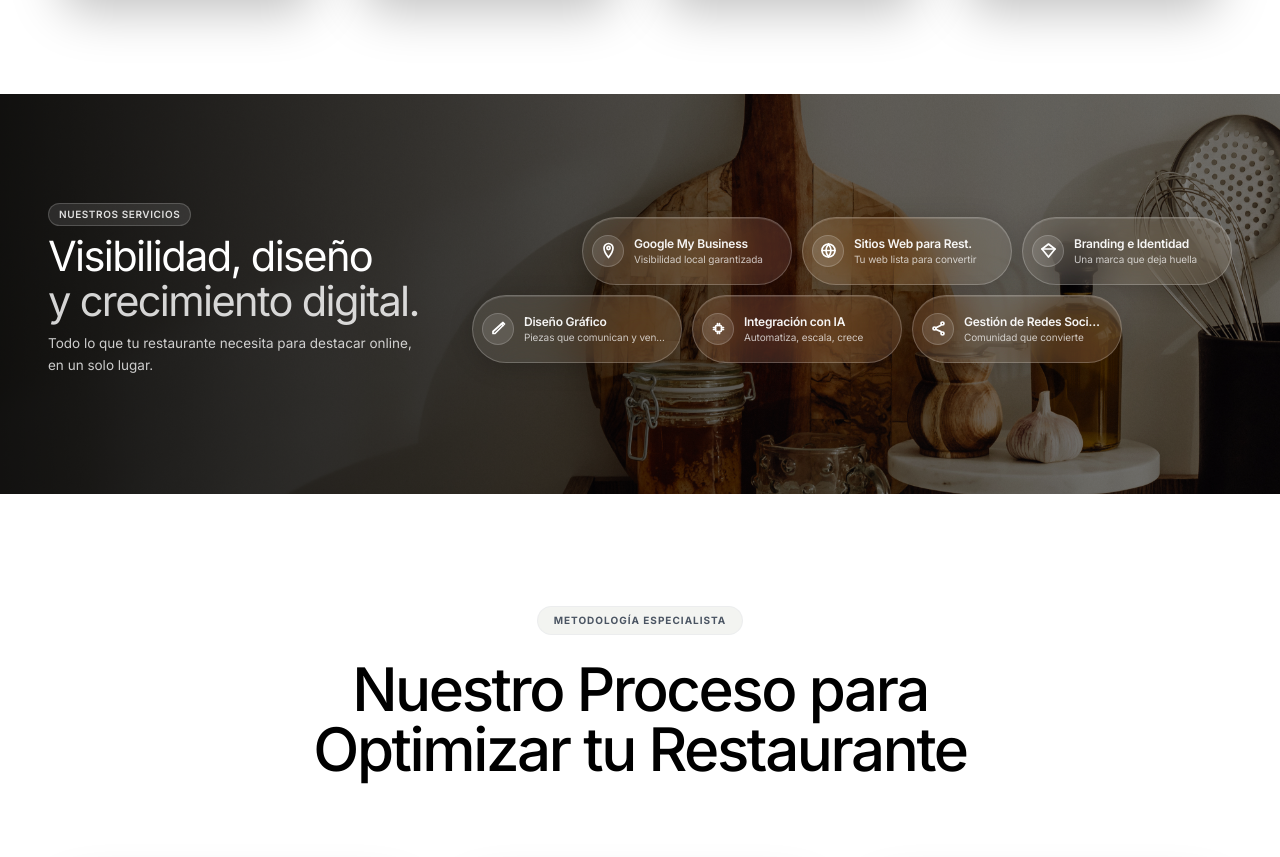
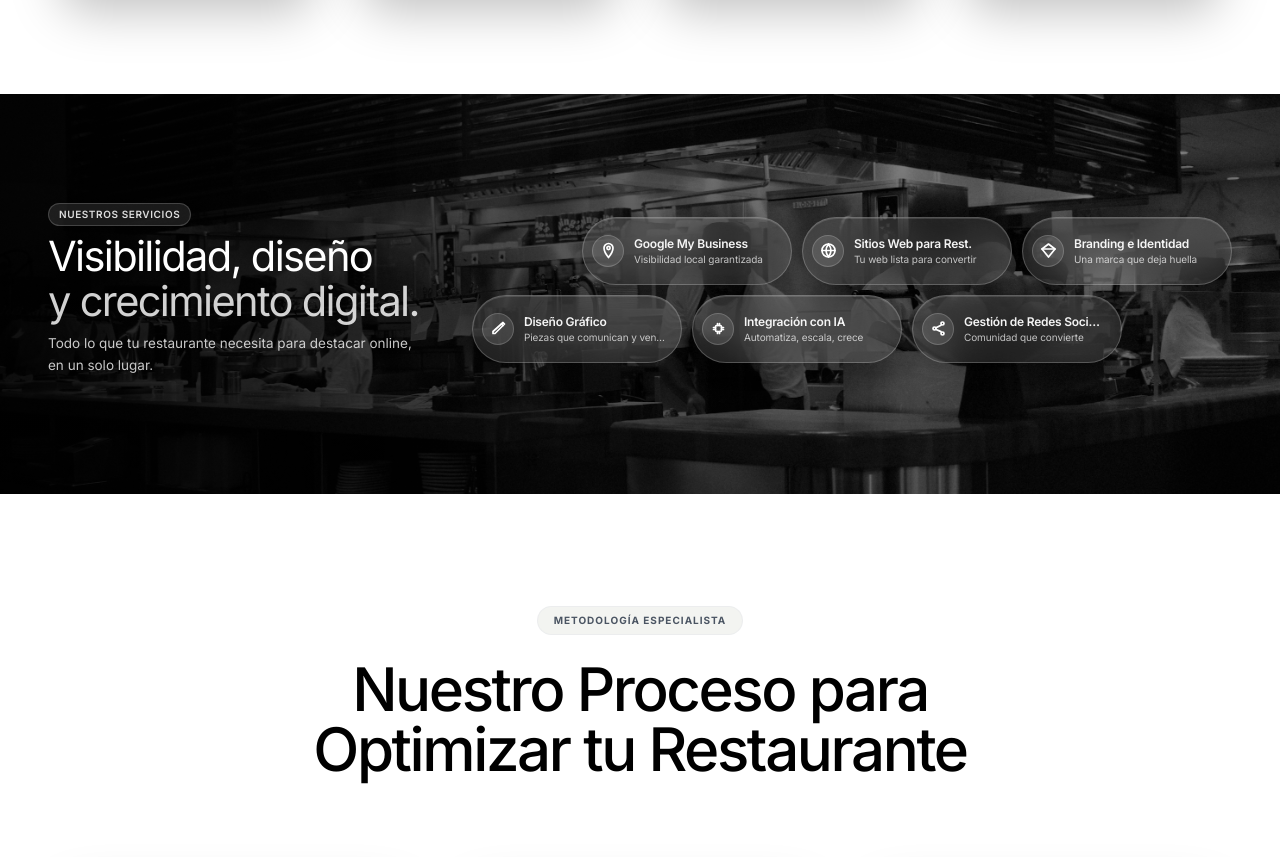
Before and after one commit to motionsmanagement/Motions, a React (Vite) app: page / in a window 1280 px wide. Shown: the part 1674-2531 px from the top of the page. Built offline with nearby package versions, Linux system fonts and the light colour scheme.

Commit message:
style: change services banner background image to bannerp.jpg

```diff
--- a/components/ServicesBanner.tsx
+++ b/components/ServicesBanner.tsx
@@ -83,7 +83,7 @@ const ServicesBanner: React.FC = () => {
         >
             {/* Background image */}
             <img
-                src="/Bannemotions.jpg"
+                src="/bannerp.jpg"
                 alt="Fondo banner"
                 style={{
                     position: 'absolute', inset: 0,
```
Also changed, not shown: public/bannerp.jpg (added).
